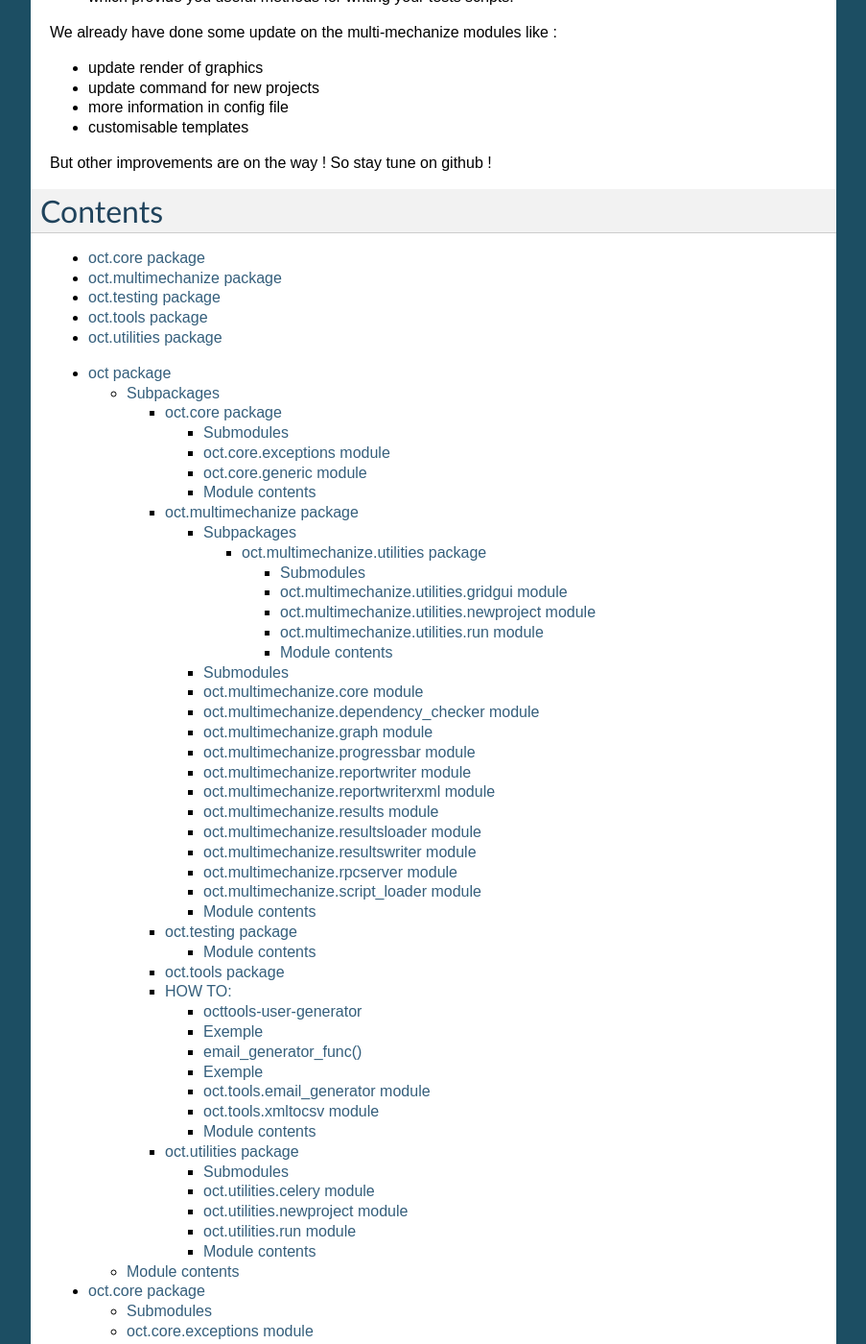
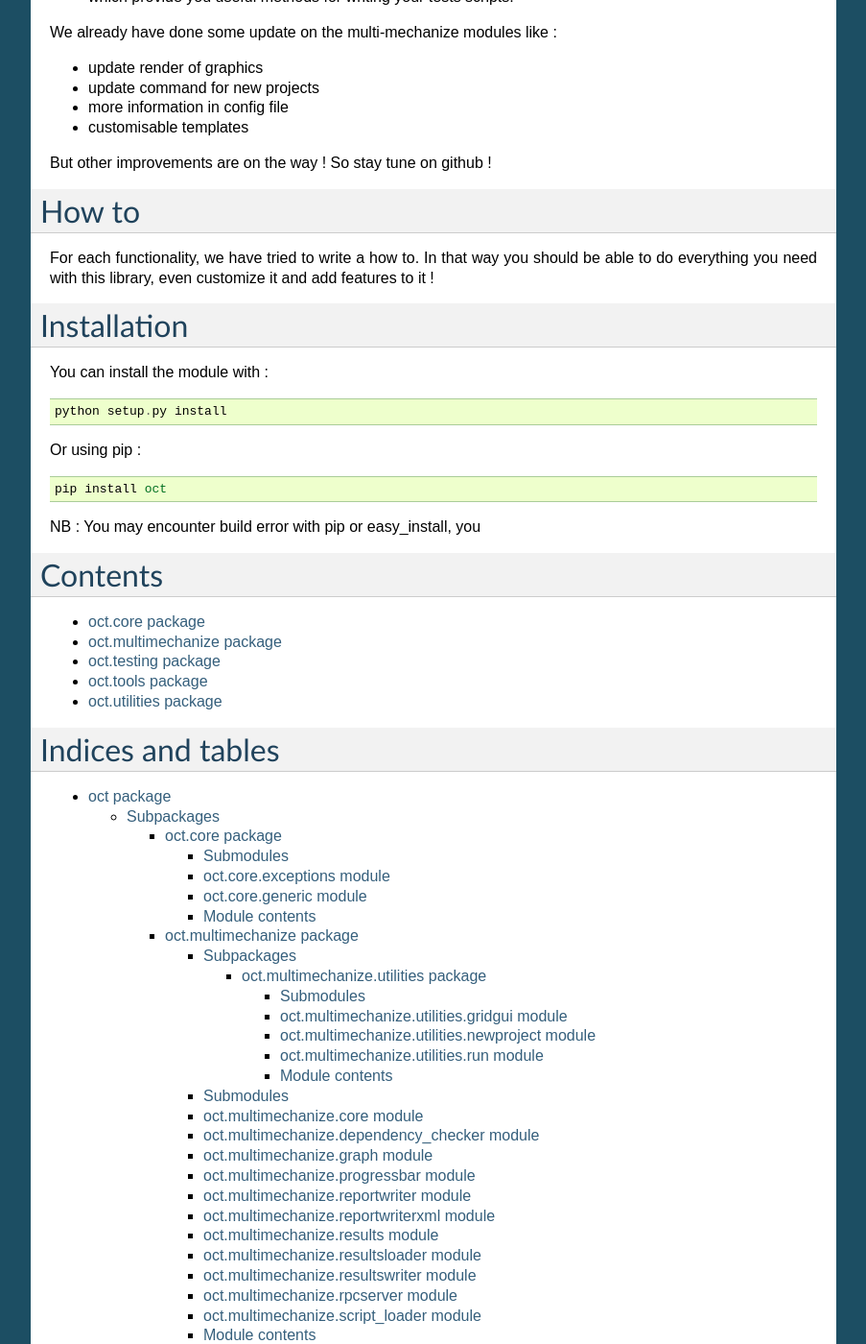
Before and after one commit to TheGhouls/oct, a Sphinx documentation site: the page built from doc/index.rst, in a window 1280 px wide and 1400 px high, scrolled down 690 px. Shown: the whole window at 96% size, without its empty margins (198-1101 px from the left). Built offline with Sphinx 7.4.7, drawn with Linux system fonts in a browser that asks for light colours; some of the changed text lies outside the part shown.

Commit message:
update doc

```diff
--- a/doc/index.rst
+++ b/doc/index.rst
@@ -45,6 +45,32 @@ We already have done some update on the multi-mechanize modules like :
 But other improvements are on the way ! So stay tune on github !
 
 
+How to
+======
+
+For each functionality, we have tried to write a how to. In that way you should be able to do everything you need with this library,
+even customize it and add features to it !
+
+
+Installation
+============
+
+You can install the module with :
+
+.. code-block:: python
+
+   python setup.py install
+
+Or using pip :
+
+.. code-block:: python
+
+   pip install oct
+
+
+NB : You may encounter build error with pip or easy_install, you
+
+
 Contents
 ========
 
@@ -53,6 +79,9 @@ Contents
 * :doc:`oct.testing`
 * :doc:`oct.tools`
 * :doc:`oct.utilities`
+
+Indices and tables
+==================
 
 .. toctree::
 
--- a/doc/oct.tools.rst
+++ b/doc/oct.tools.rst
@@ -11,8 +11,8 @@ oct.tools contain two functions. One who can be called directly in the shell
 
     email_generator_func
 
-HOW TO:
-=======
+How to
+------
 
 octtools-user-generator
 -----------------------
```
Also changed, not shown: other parts of doc/index.rst (+0 -3 lines), doc/oct.utilities.rst (+105 -14 lines).
